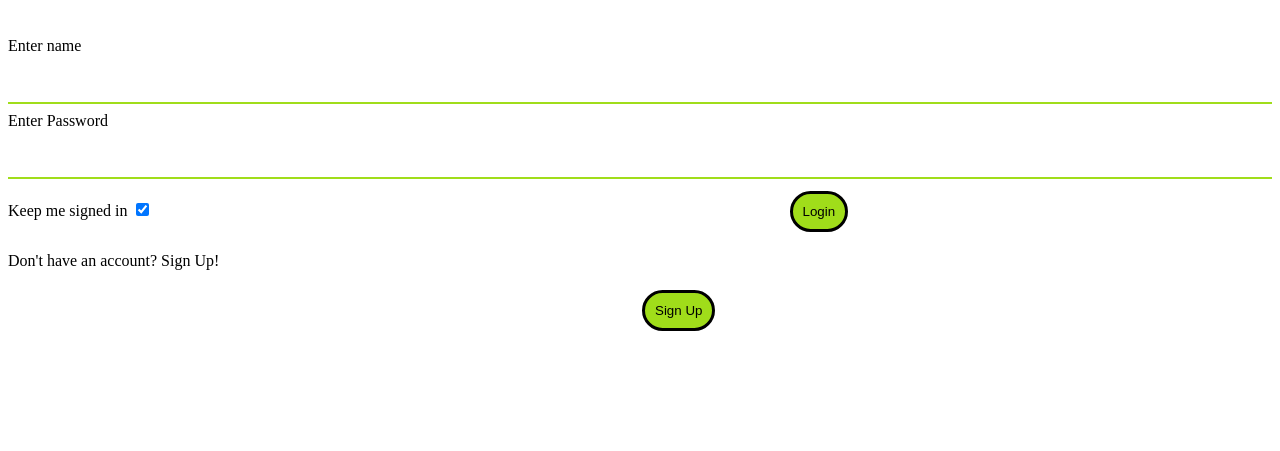
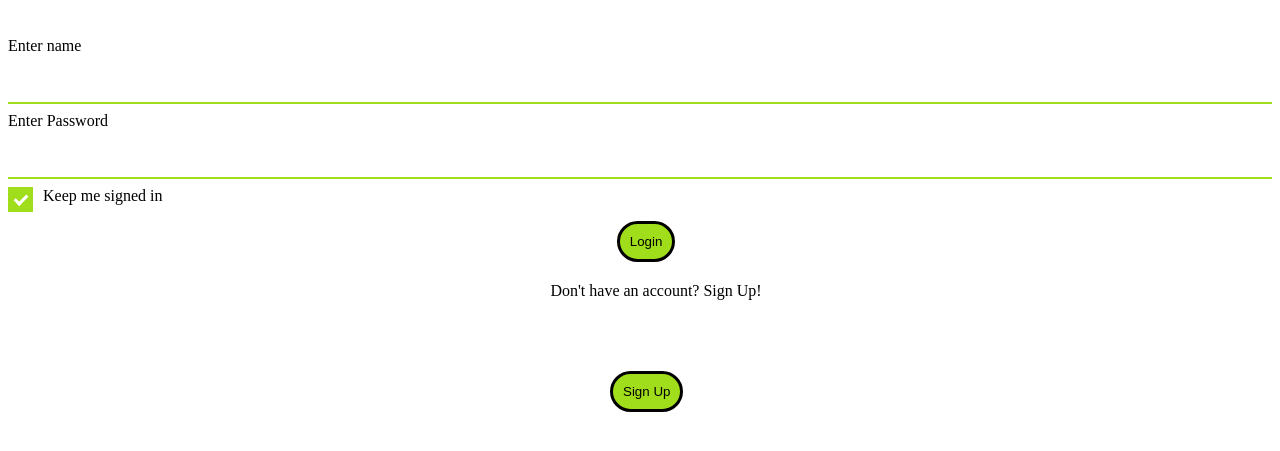
Before and after one commit to yogyatewari001/Bibliofilia, a plain HTML site: page Bibliophilia_Login.html in a window 1280 px wide. Shown: the part 153-604 px from the top of the page. Drawn offline with Linux system fonts and the light colour scheme.

Commit message:
Update login_style.css

```diff
--- a/login_style.css
+++ b/login_style.css
@@ -34,5 +34,98 @@ input[type=button]{
     cursor: pointer;
     outline: none;
     position: relative;
-    left: 50%;
+    left: 48%;
+    top: 60%;
 }
+
+/* Customize the label (the container) */
+.signedIn_checkbox {
+  display: block;
+  position: relative;
+  padding-left: 35px;
+  margin-bottom: 12px;
+  cursor: pointer;
+  -webkit-user-select: none;
+  -moz-user-select: none;
+  -ms-user-select: none;
+  user-select: none;
+}
+
+/* Hide the browser's default checkbox */
+.signedIn_checkbox input {
+  position: absolute;
+  opacity: 0;
+  cursor: pointer;
+}
+
+/* Create a custom checkbox */
+.checkmark {
+  position: absolute;
+  top: 0;
+  left: 0;
+  height: 25px;
+  width: 25px;
+  background-color: #eee;
+}
+
+/* On mouse-over, add a grey background color */
+.signedIn_checkbox:hover input ~ .checkmark {
+  background-color: #ccc;
+}
+
+/* When the checkbox is checked, add a blue background */
+.signedIn_checkbox input:checked ~ .checkmark {
+  background-color: #a0dd1a;
+}
+
+/* Create the checkmark/indicator (hidden when not checked) */
+.checkmark:after {
+  content: "";
+  position: absolute;
+  display: none;
+}
+
+/* Show the checkmark when checked */
+.signedIn_checkbox input:checked ~ .checkmark:after {
+  display: block;
+}
+
+/* Style the checkmark/indicator */
+.signedIn_checkbox .checkmark:after {
+  left: 9px;
+  top: 5px;
+  width: 5px;
+  height: 10px;
+  border: solid white;
+  border-width: 0 3px 3px 0;
+  -webkit-transform: rotate(45deg);
+  -ms-transform: rotate(45deg);
+  transform: rotate(45deg);
+}
+
+#signUp_msg{
+	position: absolute;
+	left:43%;
+}
+
+
+input[type=button]{
+	background-color: #a0dd1a;
+    border: 3px solid black;
+    border-radius: 50px;
+    color: black;
+    padding: 10px;
+    text-decoration: none;
+    margin: 4px 2px;
+    cursor: pointer;
+    outline: none;
+    position: relative;
+    left: 48%;
+    top: 60%;
+}
+
+#signUp_btn{
+	position: absolute;
+	top:65%;
+	left: 47.5%;
+}
```
